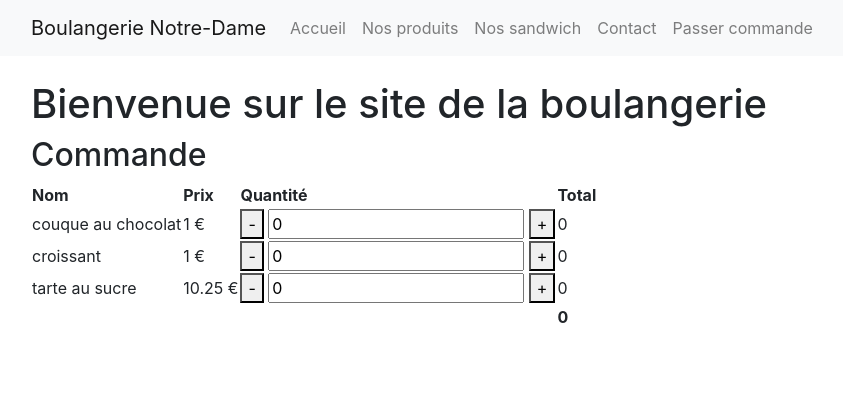
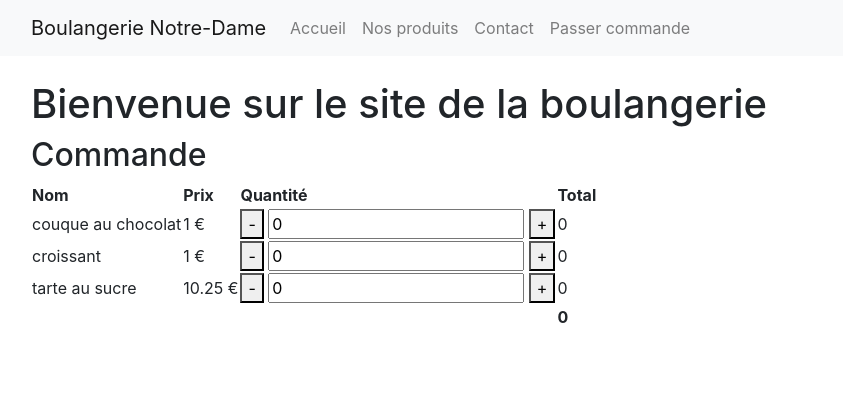
Before and after one commit to celiaHassaine/groupe32DevWeb, a Django app: page /commande/ in a window 1280 px wide. Shown: the top 420 px of the page, without its empty margins (54-897 px from the left). Run offline with Django 3.2, Linux system fonts and the light colour scheme; some libraries are stand-ins or nearby versions.

Commit message:
suppression html et lien vers sandwich

```diff
--- a/src/boulangerie/templates/base.html
+++ b/src/boulangerie/templates/base.html
@@ -29,9 +29,6 @@
                                 </li>
                                 <li class="nav-item">
                                     <a class="nav-link" href="/produits/categories">Nos produits</a>
-                                </li>
-                                <li class="nav-item">
-                                    <a class="nav-link" href="/sandwich">Nos sandwich</a>
                                 </li>
                                 <li class="nav-item">
                                     <a class="nav-link" href="/contact">Contact</a>
--- a/src/boulangerie/urls.py
+++ b/src/boulangerie/urls.py
@@ -24,7 +24,6 @@ urlpatterns = [
     path('produits/', include('produits.urls')),
     path('contact/', include('contact.urls')),
     path('commande/', views.commande, name='commande'),
-    path('sandwich/', views.sandwich, name='sandwich'),
     path('api/news/', include('news.api.urls', namespace='api-news')),
     path('api/contact/', include('contact.api.urls', namespace='api-contact')),
     path('api/produits/', include('produits.api.urls', namespace='api-produits')),
--- a/src/boulangerie/views.py
+++ b/src/boulangerie/views.py
@@ -4,7 +4,3 @@ from django.shortcuts import render
 
 def commande(request):
     return render(request, 'commande.html')
-
-
-def sandwich(request):
-    return render(request, 'Sandwich.html')
```
Also changed, not shown: src/produits/templates/Sandwich.html (deleted, +0 -23 lines).
